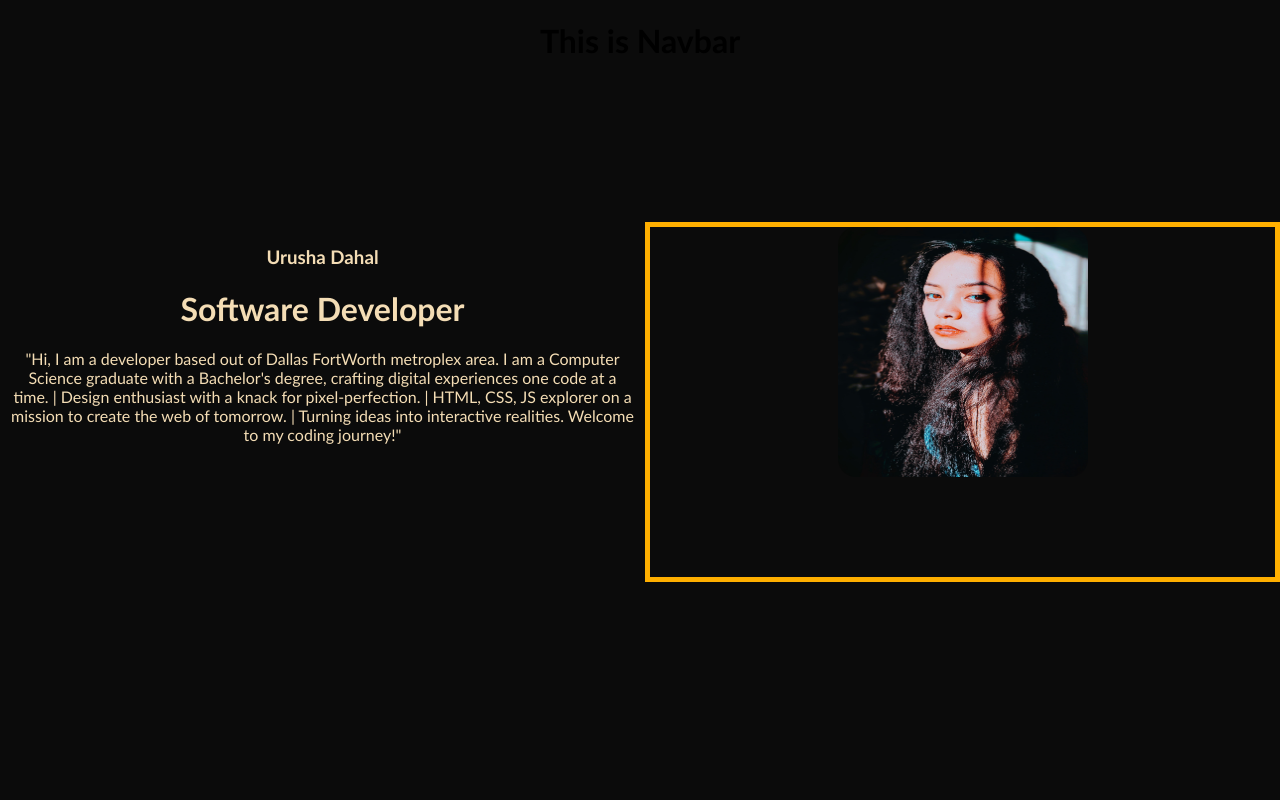
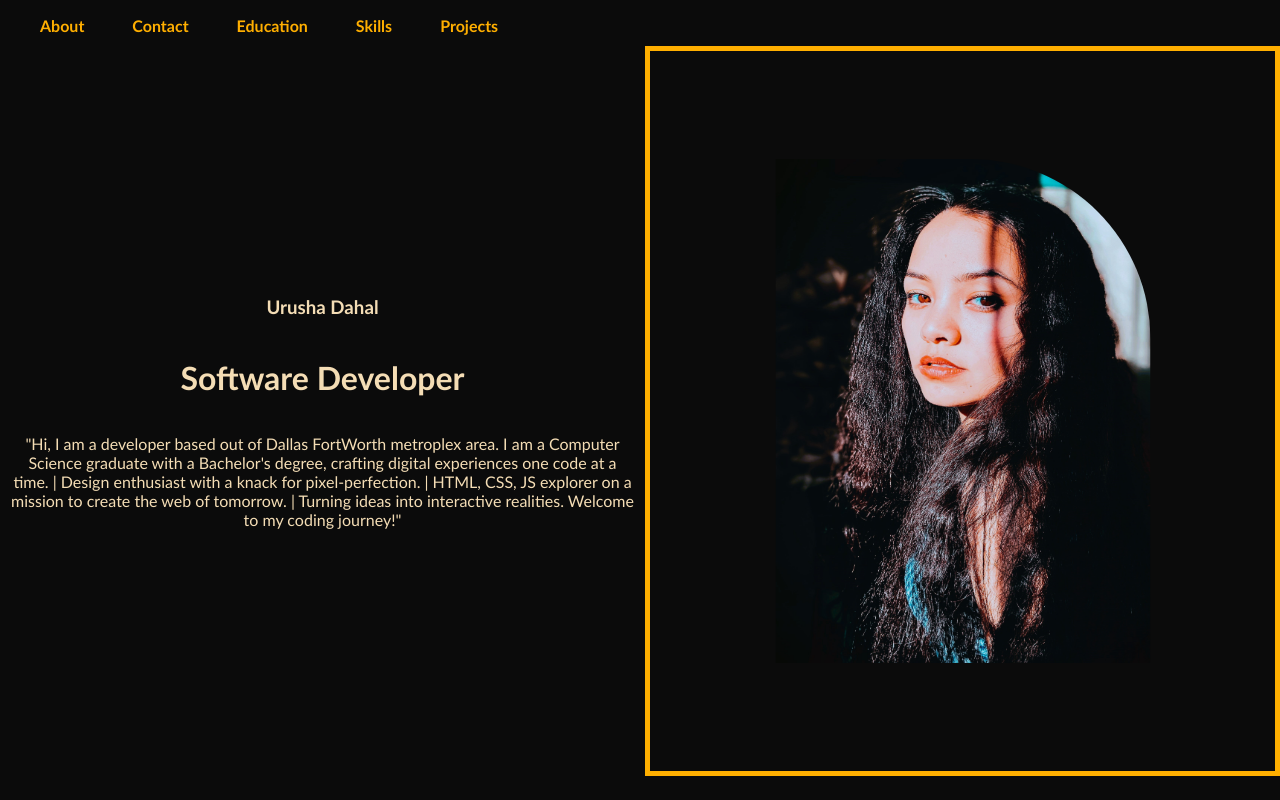
Before and after one commit to UrushaDahal/Portfolio, a React (Create React App) app in the folder my-portfolio/: page / in a window 1280 px wide. Built offline with nearby package versions, Linux system fonts and the light colour scheme.

Commit message:
Created Responsive Navbars, sidebar and main bar

```diff
--- a/my-portfolio/package.json
+++ b/my-portfolio/package.json
@@ -3,6 +3,11 @@
   "version": "0.1.0",
   "private": true,
   "dependencies": {
+    "@fortawesome/fontawesome-svg-core": "^6.4.2",
+    "@fortawesome/free-brands-svg-icons": "^6.4.2",
+    "@fortawesome/free-regular-svg-icons": "^6.4.2",
+    "@fortawesome/free-solid-svg-icons": "^6.4.2",
+    "@fortawesome/react-fontawesome": "^0.2.0",
     "@testing-library/jest-dom": "^5.17.0",
     "@testing-library/react": "^13.4.0",
     "@testing-library/user-event": "^13.5.0",
@@ -10,6 +15,7 @@
     "@types/node": "^16.18.47",
     "@types/react": "^18.2.21",
     "@types/react-dom": "^18.2.7",
+    "babel-plugin-macros": "^3.1.0",
     "react": "^18.2.0",
     "react-dom": "^18.2.0",
     "react-scripts": "5.0.1",
--- a/my-portfolio/src/Components/Navbar.tsx
+++ b/my-portfolio/src/Components/Navbar.tsx
@@ -1,7 +1,20 @@
+import "../Styles/Navbar.css";
+import { FontAwesomeIcon } from "@fortawesome/react-fontawesome";
+import { faBars } from "@fortawesome/free-solid-svg-icons";
+import { useState } from "react";
+
 export default function Navbar() {
   return (
-    <div>
-      <h1>This is Navbar</h1>
+    <div className="navContainer">
+      <nav className="navbar">
+        <ul>
+          <li>About</li>
+          <li>Contact</li>
+          <li>Education</li>
+          <li>Skills</li>
+          <li>Projects</li>
+        </ul>
+      </nav>
     </div>
   );
 }
--- /dev/null
+++ b/my-portfolio/src/Components/SideNavbar.tsx
@@ -0,0 +1,18 @@
+import React from "react";
+import "../Styles/SideNavbar.css";
+
+export default function SideNavbar() {
+  return (
+    <div>
+      <nav className="sideNav">
+        <ul className="sideNavItems">
+          <li>About</li>
+          <li>Contact</li>
+          <li>Education</li>
+          <li>Skills</li>
+          <li>Projects</li>
+        </ul>
+      </nav>
+    </div>
+  );
+}
--- a/my-portfolio/src/Pages/LandingPage.tsx
+++ b/my-portfolio/src/Pages/LandingPage.tsx
@@ -1,11 +1,33 @@
 import "../Styles/LandingPage.css";
 import Navbar from "../Components/Navbar";
 import HeroPic from "../assets/images/HeroPic.JPG";
+import SideNavbar from "../Components/SideNavbar";
+import { FontAwesomeIcon } from "@fortawesome/react-fontawesome";
+import { faBars } from "@fortawesome/free-solid-svg-icons";
+import { useState } from "react";
 
 export default function LandingPage() {
+  const [sideNavVisible, setSideNavVisible] = useState(false);
+  const handleSideNav = function toggle() {
+    if (sideNavVisible == false) {
+      setSideNavVisible(true);
+      console.log("True");
+    } else if (sideNavVisible == true) {
+      setSideNavVisible(false);
+      console.log("True");
+    }
+  };
+
   return (
-    <div>
+    <>
+      <FontAwesomeIcon
+        className="navIcon"
+        onClick={handleSideNav}
+        icon={faBars}
+        size="2xl"
+      />
       <Navbar />
+      {sideNavVisible ? <SideNavbar /> : ""}
       <div className="landingMain">
         <div className="intro">
           <h3>Urusha Dahal</h3>
@@ -23,6 +45,6 @@ export default function LandingPage() {
           <img className="heropic" src={HeroPic} alt=""></img>
         </div>
       </div>
-    </div>
+    </>
   );
 }
--- a/my-portfolio/src/Styles/LandingPage.css
+++ b/my-portfolio/src/Styles/LandingPage.css
@@ -4,34 +4,58 @@ body {
 }
 
 .hero {
-  height: 350px;
+  height: 100%;
   width: 100%;
   color: #ffaf00;
   border: #ffaf00, solid, thick;
 }
 
+.navIcon {
+  display: block;
+  color: #ffaf00;
+  padding: 1em;
+}
+
 .heropic {
-  height: 250px;
-  width: 250px;
-  border-radius: 18px;
+  height: 20%;
+  width: 50%;
+  border-radius: 30px 110px 30px 110px;
 }
 
 .intro {
   color: #f4ddb5;
-  height: 350px;
+  height: 100%;
   width: 100%;
   padding: 0px 10px 0px 10px;
 }
 
 @media (min-width: 768px) {
   .landingMain {
+    background: rgb(11, 11, 11);
     display: flex;
-    height: 80vh;
+    justify-content: center;
+    align-items: center;
+    height: 90vh;
+    width: 100vw;
+  }
+  .intro {
+    color: #f4ddb5;
+    display: flex;
+    flex-direction: column;
     justify-content: center;
     align-items: center;
   }
-  .intro {
+
+  .hero {
+    position: relative;
   }
-  .hero {
+  .heropic {
+    position: absolute;
+    top: 50%;
+    left: 50%;
+    transform: translateX(-50%) translateY(-50%);
+    height: 70%;
+    width: 60%;
+    border-radius: 0px 180px 0px 0px;
   }
 }
--- a/my-portfolio/src/Styles/Navbar.css
+++ b/my-portfolio/src/Styles/Navbar.css
@@ -0,0 +1,36 @@
+.navbar {
+  visibility: hidden;
+  text-decoration: none;
+}
+
+.navContainer {
+  display: none;
+  position: relative;
+}
+
+li {
+  list-style: none;
+  padding-bottom: 1.5em;
+}
+
+@media (min-width: 768px) {
+  .navContainer {
+    display: inline;
+  }
+  .navIcon {
+    display: none;
+  }
+
+  li {
+    display: inline;
+    text-decoration: none;
+    padding-right: 3em;
+  }
+  .navbar {
+    color: #ffaf00;
+    font-weight: bolder;
+    height: 5%;
+    display: flex;
+    visibility: visible;
+  }
+}
--- /dev/null
+++ b/my-portfolio/src/Styles/SideNavbar.css
@@ -0,0 +1,40 @@
+li {
+  list-style: none;
+  padding-bottom: 4em;
+}
+
+.sideNav {
+  background-color: #ffaf00;
+  opacity: 0.8;
+  border-radius: 0px 0px 0px 0px;
+  position: absolute;
+  transform: translateX(0%) translateY(-6%);
+  height: 500px;
+  width: 250px;
+}
+.sideNavItems {
+  color: #d34a24;
+  font-family: "Lucida Sans", "Lucida Sans Regular", "Lucida Grande",
+    "Lucida Sans Unicode", Geneva, Verdana, sans-serif;
+  font-weight: bold;
+  text-align: center;
+  align-content: center;
+  margin: 0;
+  padding: 3em 0 0 0;
+}
+@media (min-width: 768px) {
+  .navIcon {
+    display: none;
+  }
+
+  li {
+    display: inline;
+    text-decoration: none;
+    padding-right: 3em;
+  }
+
+  .sideNav {
+    display: none;
+    text-decoration: none;
+  }
+}
--- a/my-portfolio/src/types/index.d.ts
+++ b/my-portfolio/src/types/index.d.ts
@@ -1,2 +1,3 @@
 declare module "*.jpg";
 declare module "*.JPG";
+declare module "*.css";
```
Also changed, not shown: 1 other file (tests, documents, lock files or other folders).
